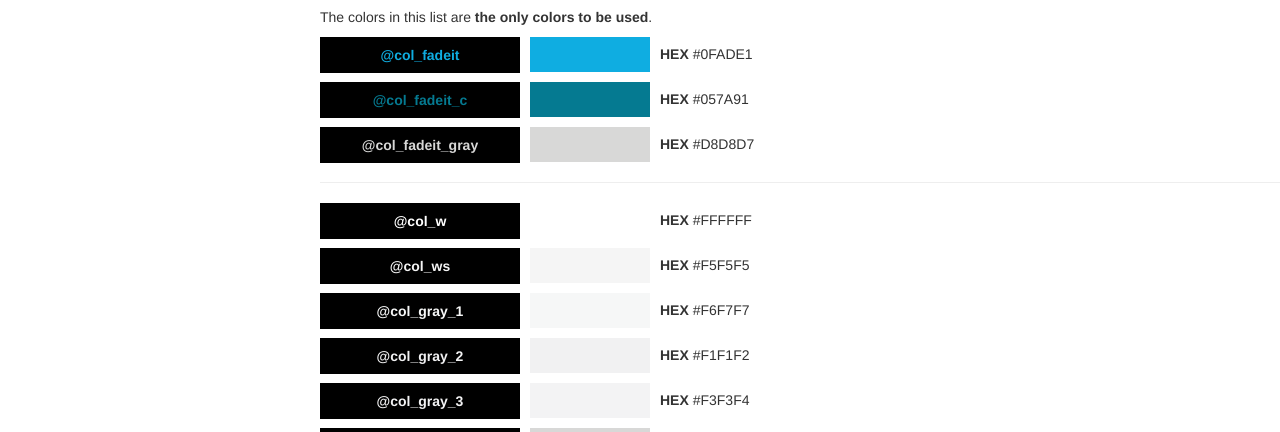
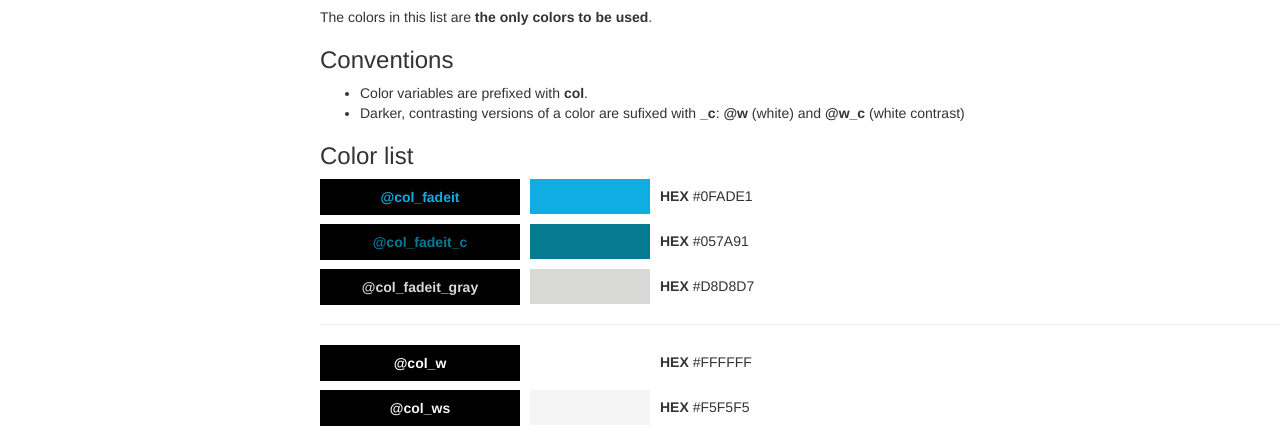
Before and after one commit to fadeit/is-styleguide, a plain HTML site: page index.html in a window 1280 px wide. Shown: the part 349-781 px from the top of the page. Drawn offline with Linux system fonts and the light colour scheme.

Commit message:
added color convention info

```diff
--- a/index.html
+++ b/index.html
@@ -51,6 +51,13 @@
           The colors in this list are <b>the only colors to be used</b>.
           </p>
 
+          <h3>Conventions</h3>
+          <ul>
+            <li>Color variables are prefixed with <b>col</b>.</li>
+            <li>Darker, contrasting versions of a color are sufixed with <b>_c</b>: <b>@w</b> (white) and <b>@w_c</b> (white contrast)</li>
+          </ul>
+
+          <h3>Color list</h3>
           <p>
             <span class="ols-tc-fadeit"><b>@col_fadeit</b></span>
             <span class="ols-bc-fadeit"></span>
```
